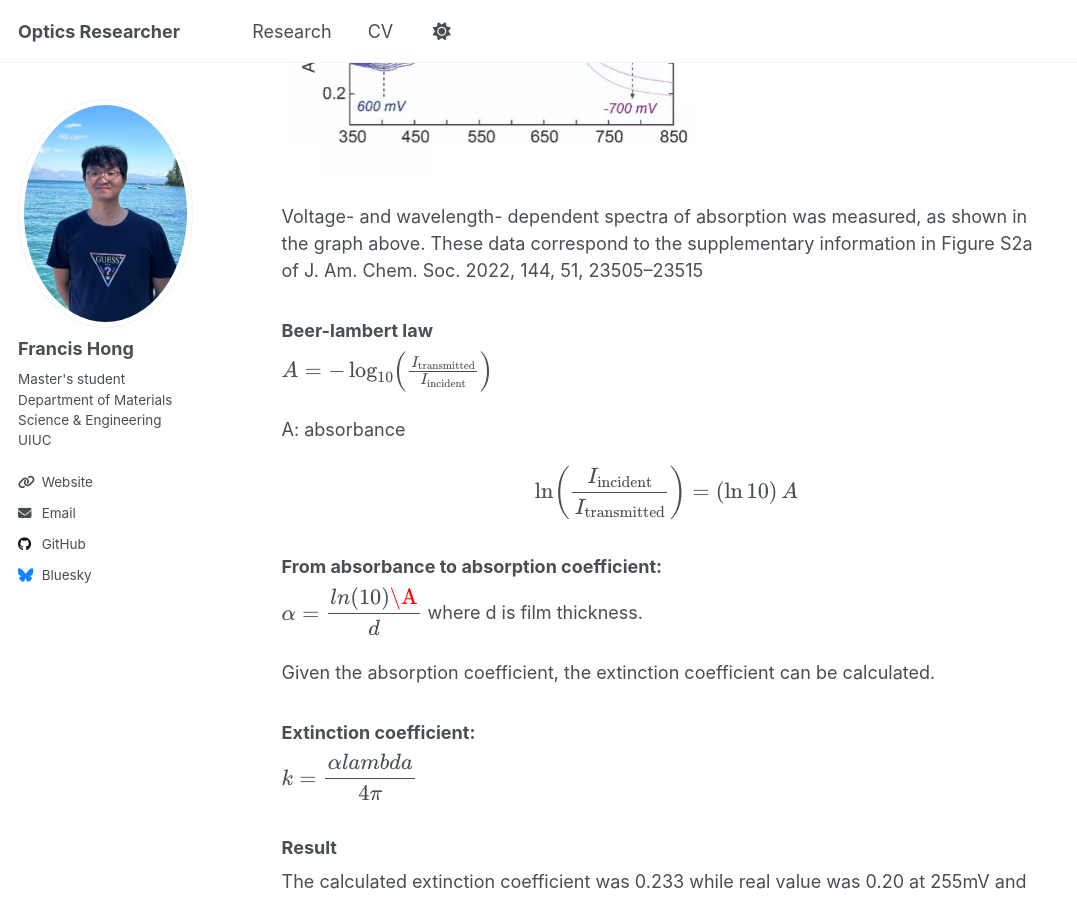
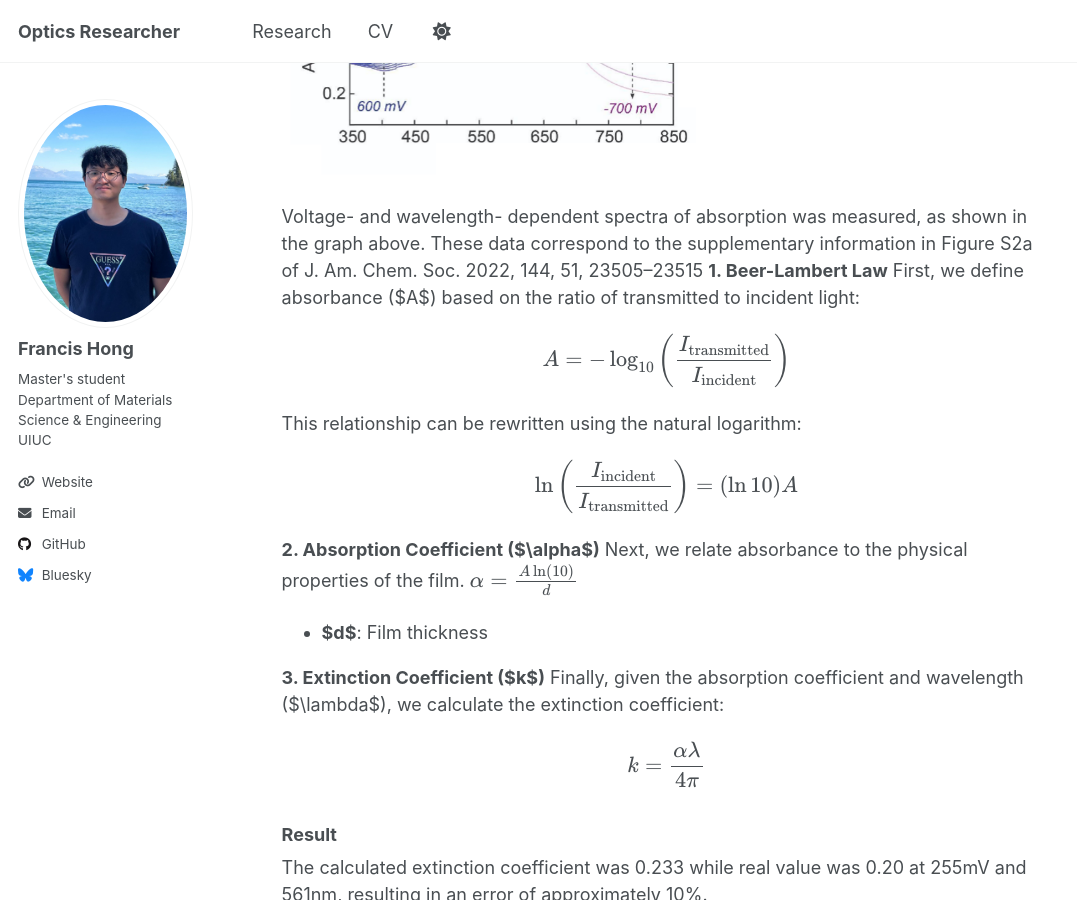
Before and after one commit to Fhong10/flhong03.github-io, a Jekyll site: the page built from _publications/absorbance-study.md, in a window 1280 px wide and 900 px high, scrolled down 674 px. Shown: the whole window, without its empty margins (0-1077 px from the left). Built offline with Jekyll 4.4.1, drawn with Linux system fonts in a browser that asks for light colours; a script that is not in the unit is left out.

Commit message:
Update absorbance-study.md

```diff
--- a/_publications/absorbance-study.md
+++ b/_publications/absorbance-study.md
@@ -17,30 +17,31 @@ I used UV-Vis spectroscopy to measure absorbance of PEDOT:PSS. The absorbance sp
      style="max-width: 420px; width: 100%; height: auto; display: block; margin: 0 0 12px 0;">
 
 Voltage- and wavelength- dependent spectra of absorption was measured, as shown in the graph above. These data correspond to the supplementary information in Figure S2a of J. Am. Chem. Soc. 2022, 144, 51, 23505–23515
+**1. Beer-Lambert Law**
+First, we define absorbance ($A$) based on the ratio of transmitted to incident light:
 
-### Beer-lambert law
 $$
-A = -\log_{10}\!\left(\frac{I_{\text{transmitted}}}{I_{\text{incident}}}\right)
+A = -\log_{10} \left( \frac{I_{\text{transmitted}}}{I_{\text{incident}}} \right)
 $$
 
-A: absorbance
+This relationship can be rewritten using the natural logarithm:
 
 $$
-\ln\!\left(\frac{I_{\text{incident}}}{I_{\text{transmitted}}}\right) = (\ln 10)\,A
+\ln \left( \frac{I_{\text{incident}}}{I_{\text{transmitted}}} \right) = (\ln 10) A
 $$
 
-### From absorbance to absorption coefficient:
+**2. Absorption Coefficient ($\alpha$)**
+Next, we relate absorbance to the physical properties of the film.
+$$
+\alpha = \frac{A \ln(10)}{d}
+$$
+* **$d$**: Film thickness
+
+**3. Extinction Coefficient ($k$)**
+Finally, given the absorption coefficient and wavelength ($\lambda$), we calculate the extinction coefficient:
 
 $$
-\alpha = \dfrac{ln(10)\A}{d}
-$$
-where d is film thickness.
-
-Given the absorption coefficient, the extinction coefficient can be calculated.
-
-### Extinction coefficient:
-$$
-k = \dfrac{\alpha \\lambda}{4\pi}
+k = \frac{\alpha \lambda}{4\pi}
 $$
 
 ### Result
```
